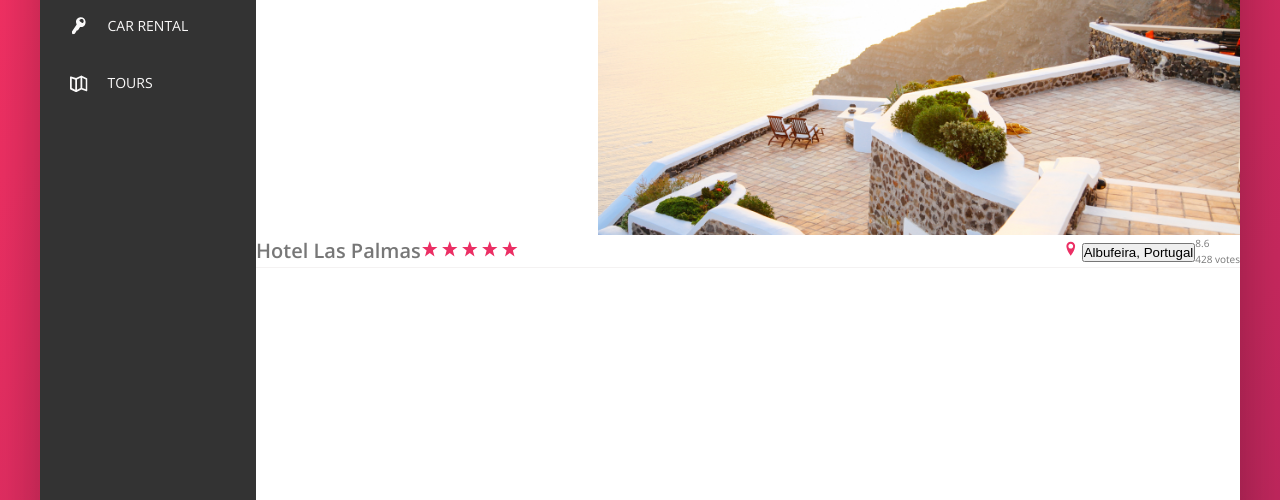
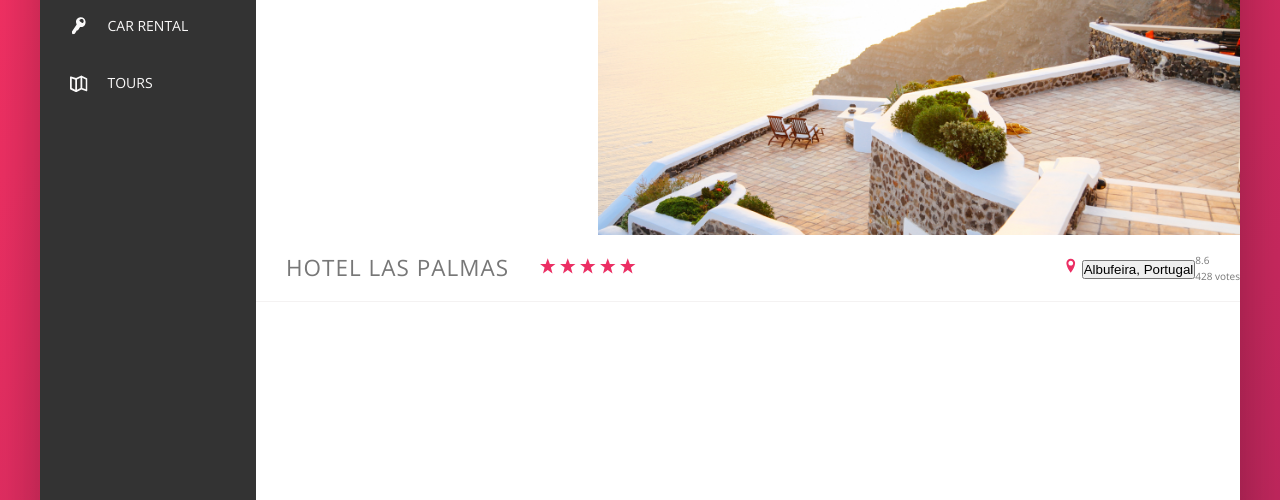
Before and after one commit to ddeveloper72/Trillo, a website: page index.html in a window 1280 px wide. Shown: the part 300-800 px from the top of the page. Drawn offline with nearby package versions, Linux system fonts and the light colour scheme.

Commit message:
added heading styles

```diff
--- a/sass/_components.scss
+++ b/sass/_components.scss
@@ -213,7 +213,11 @@
     border-bottom: 1px solid var(--color-grey-light-2);
 
     &__heading {
-
+        font-size: 2.25rem;
+        font-weight: 300;
+        text-transform: uppercase;
+        letter-spacing: 1px;
+        padding: 1.5rem 3rem;
 
     }
 
```
Also changed, not shown: css/main.css.
